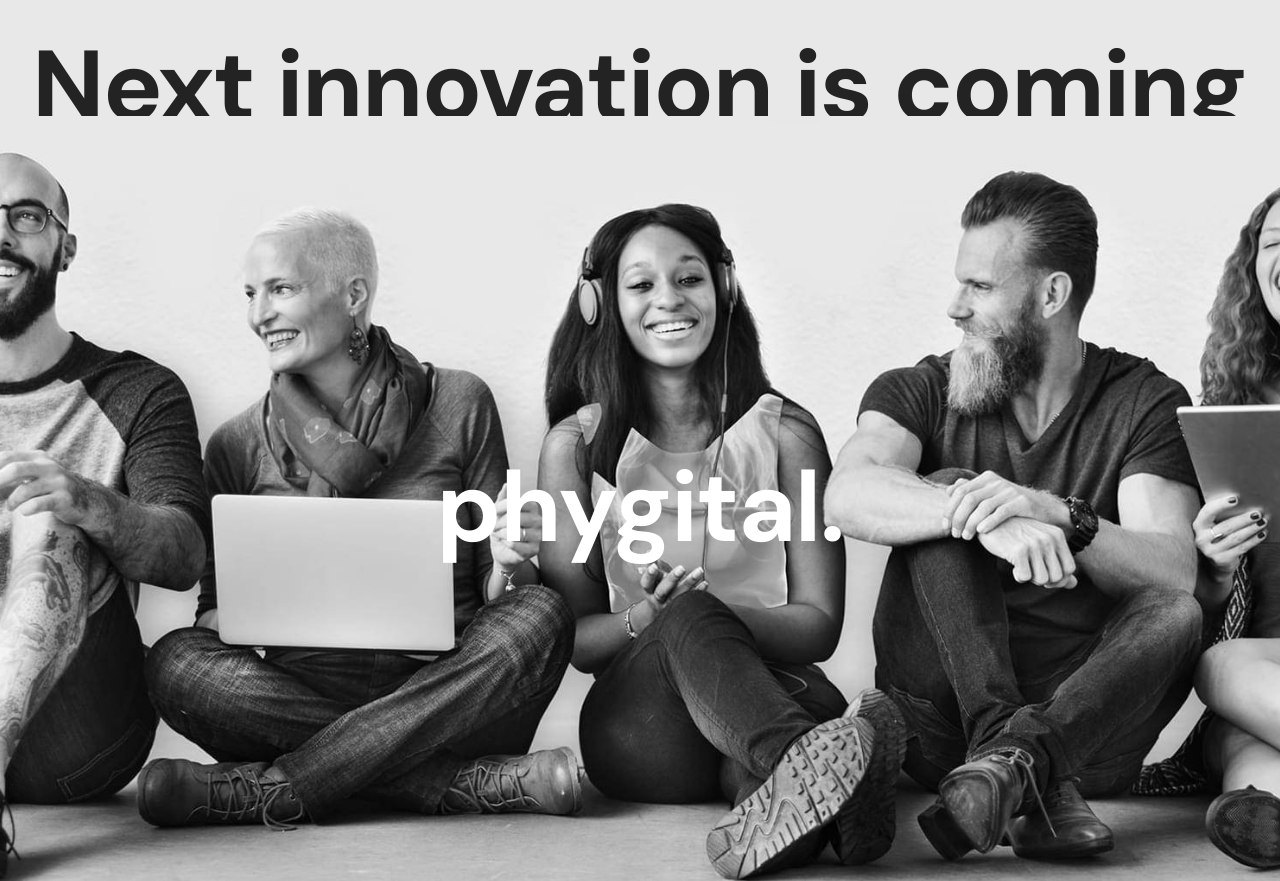
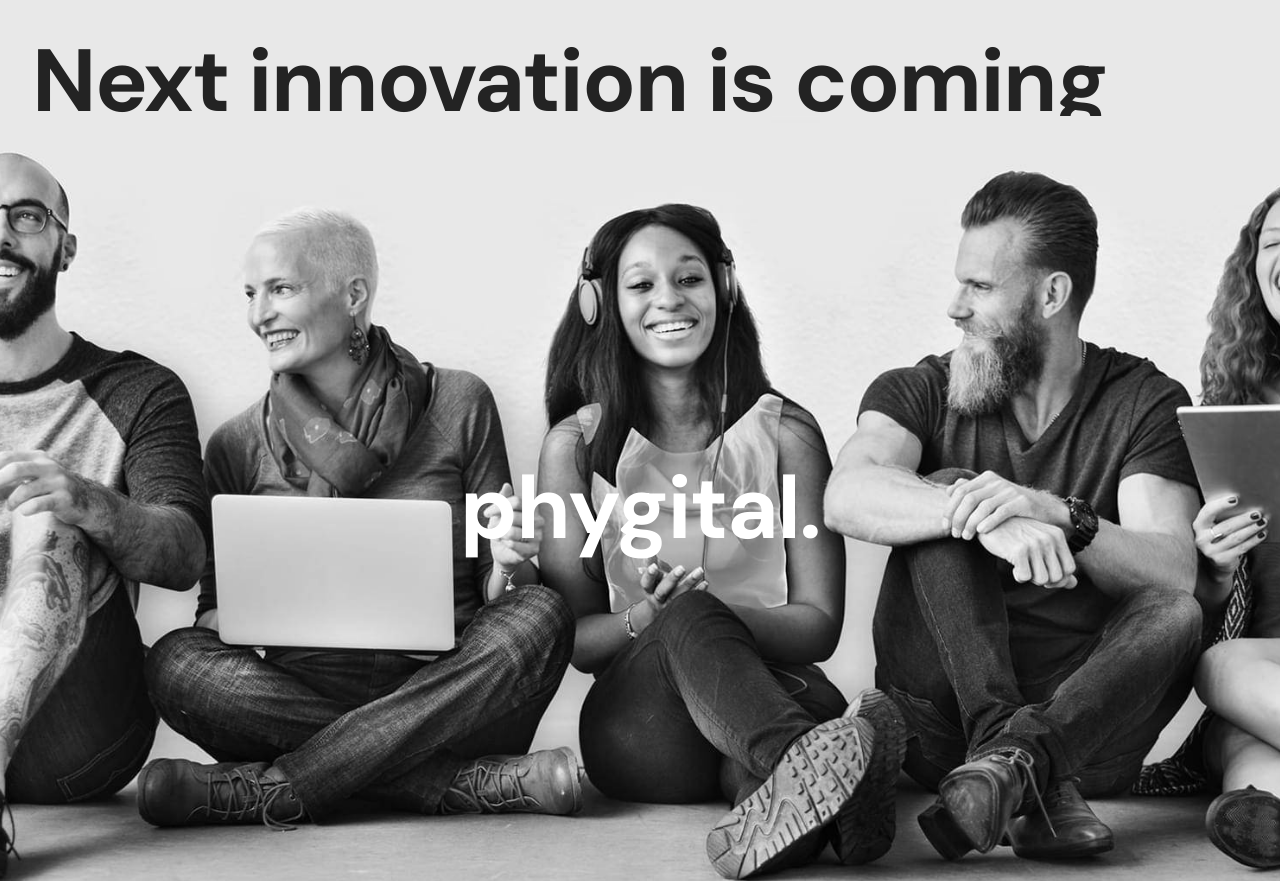
Before and after one commit to macoladik/phygital, a plain HTML site: page index.html in a window 1280 px wide. Shown: the top 881 px of the page. Drawn offline with Linux system fonts and the light colour scheme.

Commit message:
Update style.css

```diff
--- a/assets/theme/css/style.css
+++ b/assets/theme/css/style.css
@@ -83,7 +83,7 @@ strong {
   font-weight: bolder;
   font-family: DM Sans;
   letter-spacing: -1.5px;
-  font-size: 1.35em;
+  font-size: 1.2em;
 }
 
 input:-webkit-autofill, input:-webkit-autofill:hover, input:-webkit-autofill:focus, input:-webkit-autofill:active {
```
